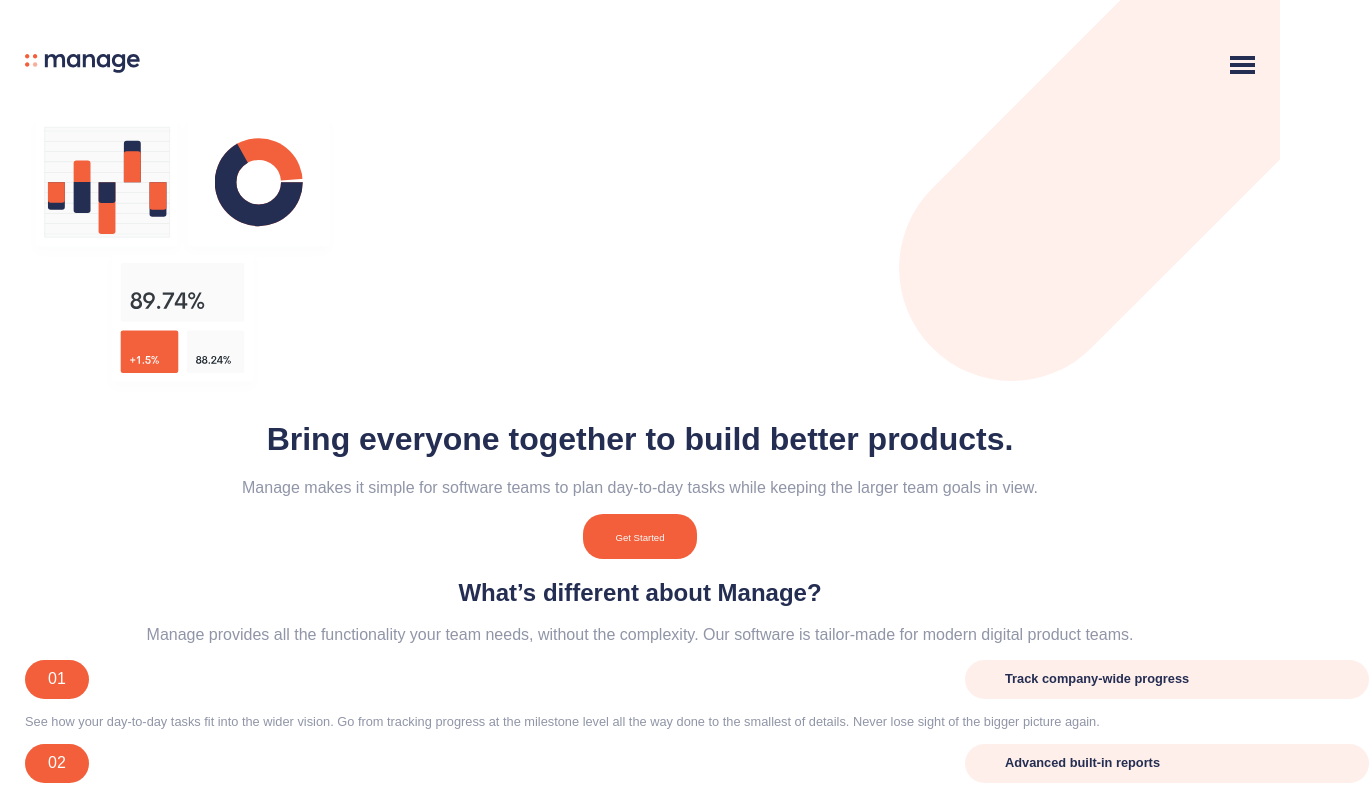
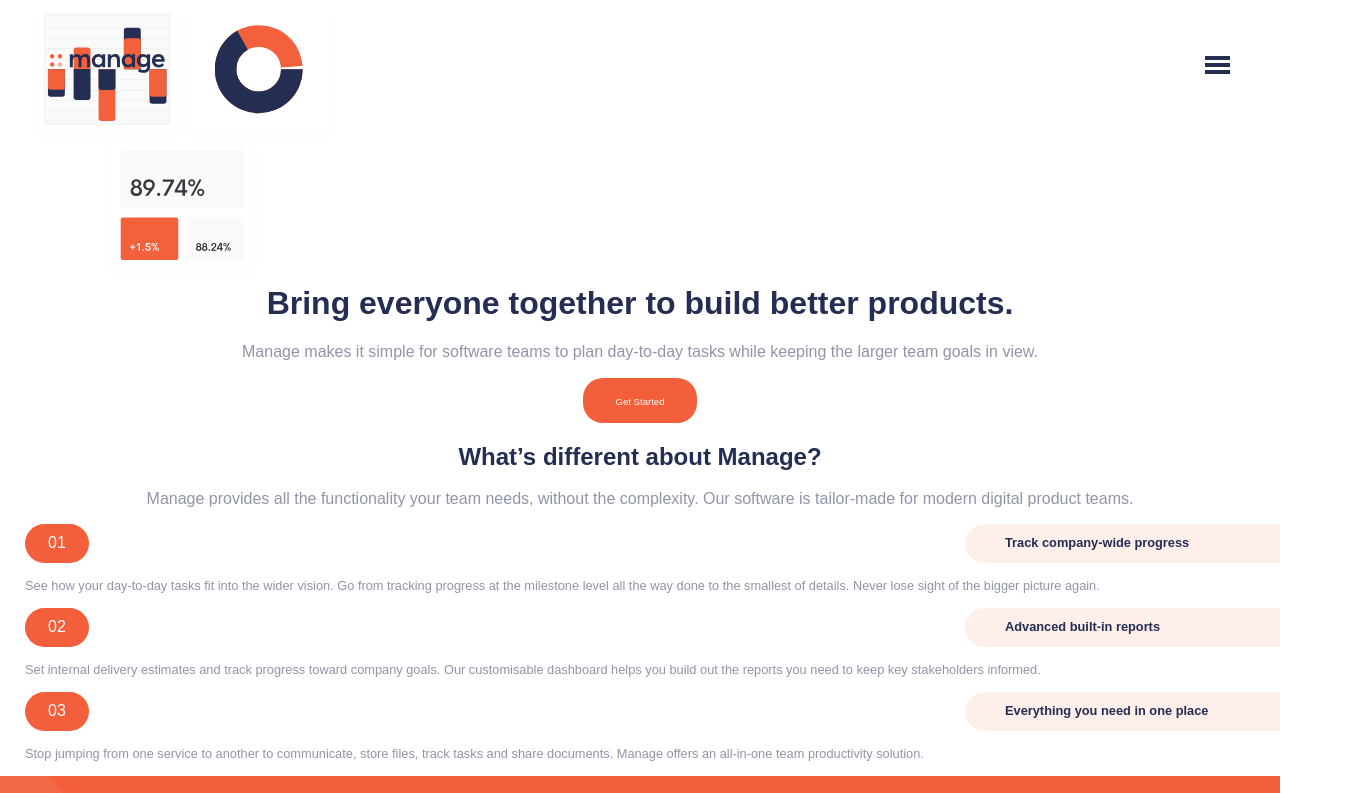
Before and after one commit to Takata21/-Manage-landing-page, a plain HTML site: page index.html in a window 1280 px wide. Shown: the top 793 px of the page, 1369 px wide, since content can reach past the window. Drawn offline with Linux system fonts and the light colour scheme; a web font is replaced by a local one.

Commit message:
menu width bug fixes

```diff
--- a/index.html
+++ b/index.html
@@ -27,15 +27,15 @@
                     </ul>
                 </nav>
             </div>
-            <div class="header__ilustration">
 
-            </div>
         </div>
     </header>
 
     <main class="main">
         <div class="wrapper__main">
             <div class="hero ">
+                <div class="hero__ilustration">
+                </div>
                 <div class="hero__information">
                     <h1 class="hero__information-h1">
                         Bring everyone together to build better products.
--- a/src/sass/footer.sass
+++ b/src/sass/footer.sass
@@ -15,7 +15,7 @@
         display: flex
         justify-content: space-between
         &-text
-            min-width: 240px
+            width: 240px
             font-size: .7em
             padding: 14px
             border-radius: 25px
--- a/src/sass/header.sass
+++ b/src/sass/header.sass
@@ -1,17 +1,18 @@
 .header
-    height: 26.3125rem
-    background-image: url(../images/bg-tablet-pattern.svg)
-    background-size: contain
-    background-repeat: no-repeat
-    background-position: top -2.5rem right -2.5rem
+    // height: 26.3125rem
+    // background-image: url(../images/bg-tablet-pattern.svg)
+    // background-size: contain
+    // background-repeat: no-repeat
+    // background-position: top -2.5rem right -2.5rem
+    position: fixed
+    right: 0
+    left: 0
+    margin: 0 1.5625rem
+    top: 0
     &__container
         display: flex
         justify-content: space-between
         align-items: center
-        position: fixed
-        right: 0
-        left: 0
-        margin: 0 1.5625rem
         // display: none
     &__logo
         background-image: url(../images/logo.svg)
@@ -53,14 +54,3 @@
                 text-decoration: none
                 padding: 1.125rem 0
                 display: block
-
-
-        &-iten
-    &__ilustration
-        // border: 0.0625rem solid red
-        background-image: url(../images/illustration-intro.svg)
-        background-repeat: no-repeat
-        background-size: contain
-        width: 100%
-        height: 17.8125rem
-        margin-top: 4.5625rem
--- a/src/sass/hero.sass
+++ b/src/sass/hero.sass
@@ -15,3 +15,11 @@
             font-size: .6em
             padding: 18px 32px 16px
             cursor: pointer
+    &__ilustration
+        // border: 0.0625rem solid red
+        background-image: url(../images/illustration-intro.svg)
+        background-repeat: no-repeat
+        background-size: contain
+        width: 100%
+        height: 17.8125rem
+        // margin-top: -19.437rem
--- a/src/sass/main.sass
+++ b/src/sass/main.sass
@@ -36,6 +36,8 @@
         color: var(--BrightRed)
         font-weight: 700
     &.email
-        min-width: 80px
+        width: 80px
         text-transform: uppercase
         font-weight: 700
+.main
+        overflow: hidden
```
Also changed, not shown: static/css/main.css, 1 other file.
